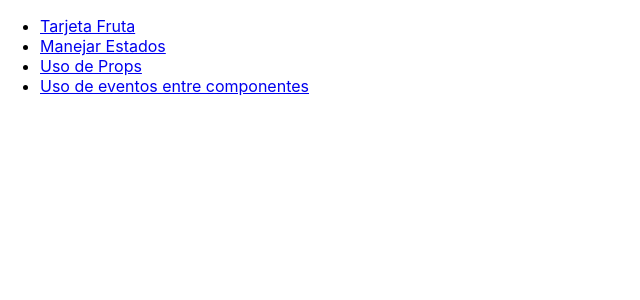
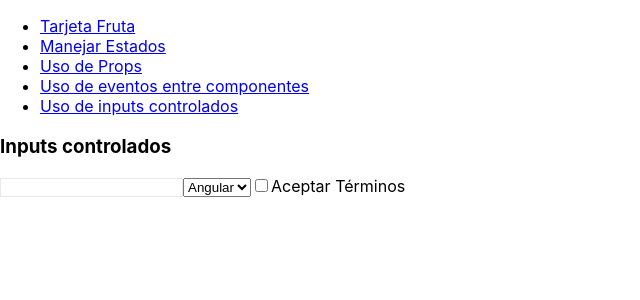
Before and after one commit to dhuallanca/react-fundaments, a React (Create React App) app: page /inputsControlados in a window 1280 px wide. Shown: the top 300 px of the page, without its empty margins (0-640 px from the left). Built offline with nearby package versions, Linux system fonts and the light colour scheme.

Commit message:
feat(inputs): handle inputs with state

```diff
--- a/src/App.js
+++ b/src/App.js
@@ -4,6 +4,7 @@ import TarjetaFruta from './tarjeta-fruta'
 import Contador from './contador'
 import Gato from './gato'
 import Eventos from './evento-padre-hijo'
+import InputControlado from './input-controlado'
 import {
   Route,
   Link
@@ -32,6 +33,9 @@ class App extends React.Component {
              <li>
               <Link to="/eventos">Uso de eventos entre componentes</Link>
             </li>
+            <li>
+              <Link to="/inputsControlados">Uso de inputs controlados</Link>
+            </li>
           </ul>
         </nav>
 
@@ -40,6 +44,7 @@ class App extends React.Component {
         <Route path="/contador"><Contador /></Route>
         <Route path="/props"><Gato name={'Garfield'} edad='2 años' {...OtrosDatos}></Gato></Route>
         <Route path="/eventos"><Eventos /></Route>
+        <Route path="/inputsControlados"><InputControlado /></Route>
       </div>
     );
   }
--- /dev/null
+++ b/src/input-controlado/index.js
@@ -0,0 +1 @@
+export { default } from './input';
--- /dev/null
+++ b/src/input-controlado/input.js
@@ -0,0 +1,55 @@
+import React from "react";
+
+class InputControlado extends React.Component {
+  state = {
+    text: "",
+    technology: "",
+    hasError: false,
+    termsAccepted: false,
+  };
+  onUpdate = (event) => {
+    const text = event.target.value;
+    const hasError = text.length > 5;
+    this.setState({ text, hasError });
+  };
+  handleSelect = (event) => {
+    this.setState({ technology: event.target.value });
+  };
+  handleCheck = (event) => {
+    this.setState({ termsAccepted: event.target.checked });
+  }
+  render() {
+    const inputStyles = {
+      border: this.state.hasError ? "1px solid red" : "1px solid #E8E8E8",
+      padding: "0.5 rem",
+    };
+    return (
+      <>
+        <div>
+          <h3>Inputs controlados</h3>
+        </div>
+        <input
+          type="text"
+          value={this.state.text}
+          style={inputStyles}
+          onChange={this.onUpdate}
+        />
+        <select value={this.state.technology} onChange={this.handleSelect}>
+          <option value="Angular">Angular</option>
+          <option value="React">React</option>
+          <option value="Vue">Vue</option>
+        </select>
+        <input
+          type="checkbox"
+          checked={this.state.termsAccepted}
+          onChange={this.handleCheck}
+          value="terms"
+          id="checkTerms"
+        />
+        <label htmlFor="checkTerms">Aceptar Términos</label>
+      </>
+    );
+  }
+}
+
+export default InputControlado;
```
Also changed, not shown: 1 other file (tests, documents, lock files or other folders).
